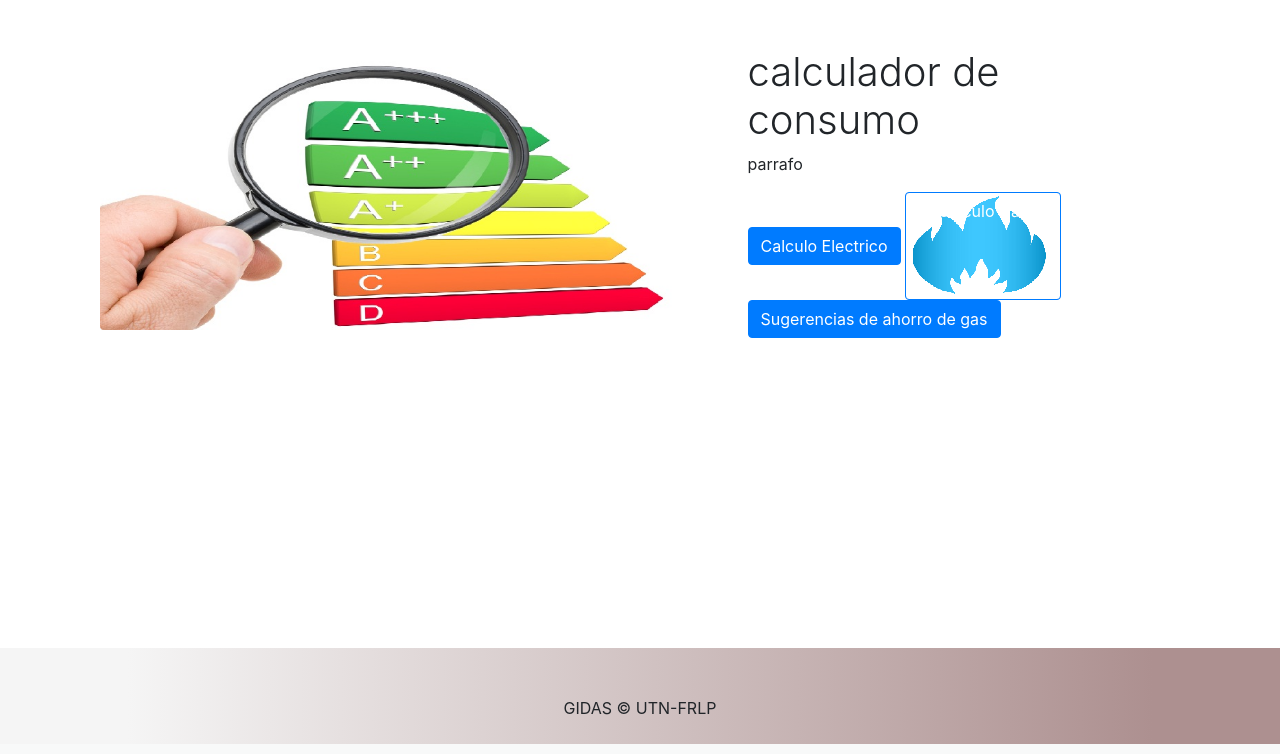
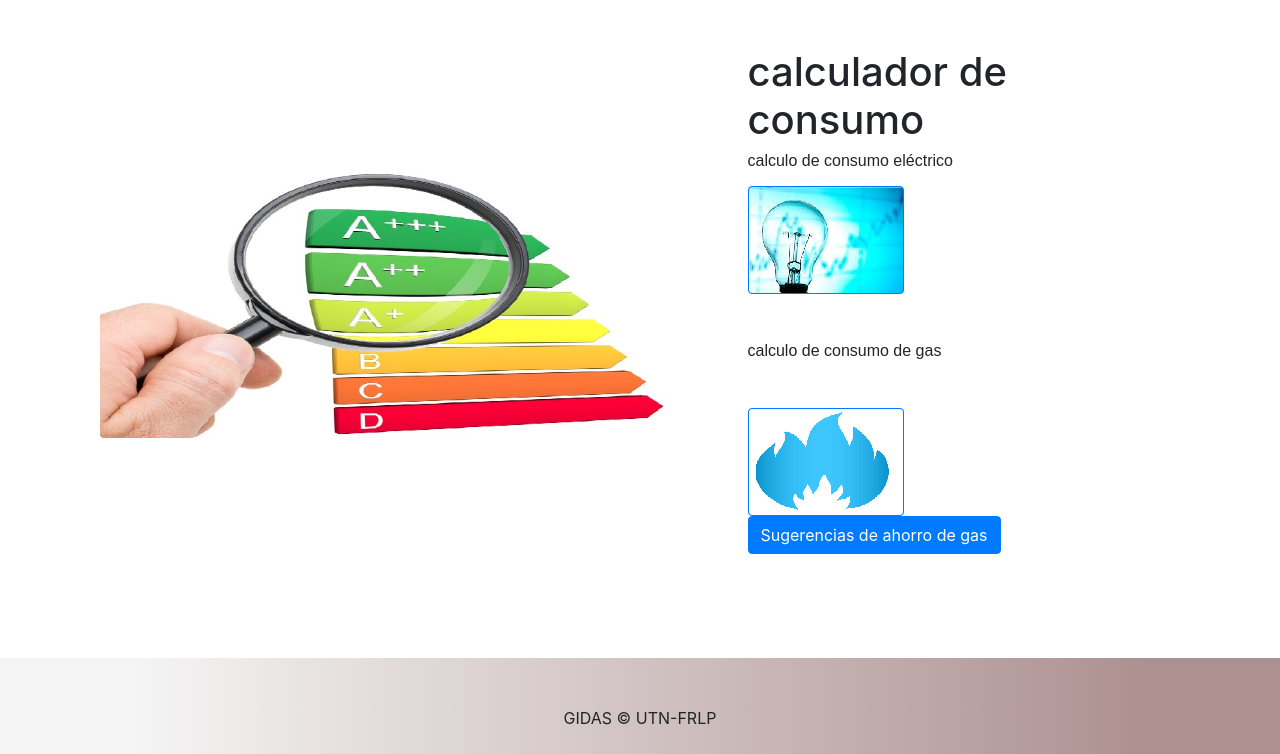
Before and after one commit to pabloSalva/Cheap_heat, a Django app: page /index/ in a window 1280 px wide. Shown: the part 56-810 px from the top of the page. Run offline with Django 3.2, Linux system fonts and the light colour scheme; parts of the project's set-up code (start-up, migrations or seed data) failed here and were passed over; some libraries are stand-ins or nearby versions.

Commit message:
mas front

```diff
--- a/consumo/static/css/small-business.css
+++ b/consumo/static/css/small-business.css
@@ -16,6 +16,10 @@ body {
 
 
 
+}
+p.color{
+
+  font: icon
 }
 footer{
   position:absolute;
@@ -108,3 +112,12 @@ footer{
 
 
 }
+
+.electricidad{
+  background-image:url("../img/calculoElectrico.jpg");
+  height:108px;
+  width:156px;
+
+
+
+}
--- a/consumo/templates/consumo/calculo.html
+++ b/consumo/templates/consumo/calculo.html
@@ -85,7 +85,7 @@
     <div class="card text-black crema my-5 py-4 text-center">
       <div class="card-body">
       <p class="text-black m-0" id="precio"></p>
-
+        <img src="{% static 'img/iconoPanel.jpg'%}" alt="">
       </div>
     </div>
     {% endblock %}
--- a/consumo/templates/consumo/calculoGas.html
+++ b/consumo/templates/consumo/calculoGas.html
@@ -97,6 +97,7 @@
     <div class="card text-black  py-4 text-center crema">
       <div class="card-body">
       <p class="text-black m-0" id="precio"></p>
+      <img src="{% static 'img/iconoGarrafa.jpg'%}" alt="">
 
       </div>
     </div>
--- a/consumo/templates/consumo/ppal.html
+++ b/consumo/templates/consumo/ppal.html
@@ -58,24 +58,41 @@
 
   <!-- Page Content -->
   {% block content %}
-  <div class="container">
+  <div class="container align-items-center">
 
     <!-- Heading Row -->
     <div class="row align-items-center my-5">
       <div class="col-lg-7">
         <img class="img-fluid rounded mb-4 mb-lg-0" src="{% static 'img/eficienciaA++.jpg' %}" alt="">
       </div>
-      <!-- /.col-lg-8 -->
-      <div class="col-lg-5">
-        <h1 class="font-weight-light">calculador de consumo</h1>
+      <!-- /.col-lg-8    -->
+      <div class="col-lg-5 align-items-center">
+        <h1 class="color">calculador de consumo</h1>
 
-        <p>parrafo</p>
-        <a class="btn btn-primary" href="{% url 'calculo' %}">Calculo Electrico</a>
-        <a class="btn btn-primary gas" href="{% url 'calculoGas' %}">Calculo Gas</a>
-        <a class="btn btn-primary" href="{% url 'sugerenciasGas' %}">Sugerencias de ahorro de gas</a>
+
+            <div>
+              <h2>
+          <p class="color">calculo de consumo eléctrico</p>
+        </h2>
+          <a class="btn btn-primary electricidad font-dark" href="{% url 'calculo' %}"></a>
+          </div>
+          <div>
+            <h2>
+          <p class="color  my-5">calculo de consumo de gas</p>
+        </h2>
+            <a class="btn btn-primary gas" href="{% url 'calculoGas' %}"></a>
+
+
+
+
+
       </div>
+      <a class="btn btn-primary" href="{% url 'sugerenciasGas' %}">Sugerencias de ahorro de gas</a>
       <!-- /.col-md-4 -->
     </div>
+
+
+
     <!-- /.row -->
 
     <!-- Call to Action Well bg-secondary my-5 card py-4 -->
```
Also changed, not shown: consumo/static/img/iconoGarrafa.jpg, consumo/static/img/iconoPanel.jpg (added).
